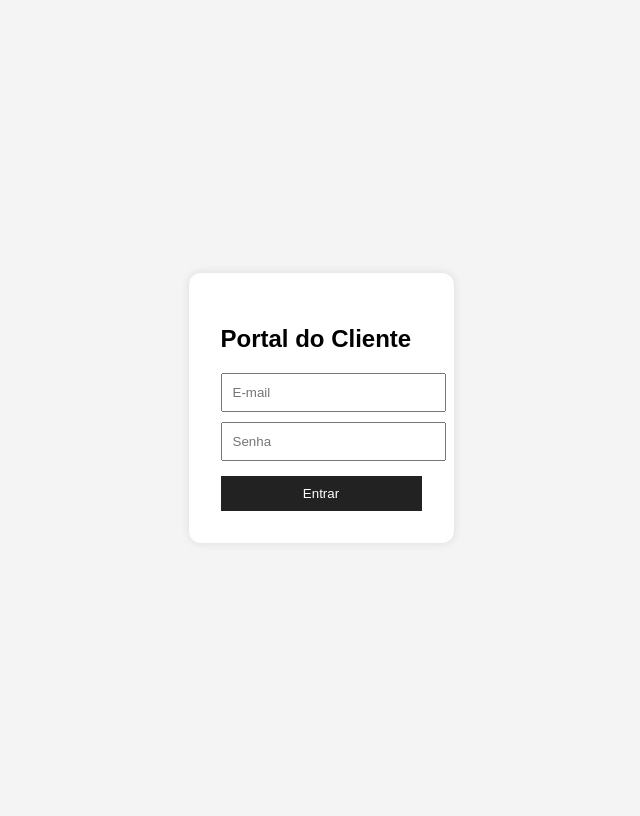
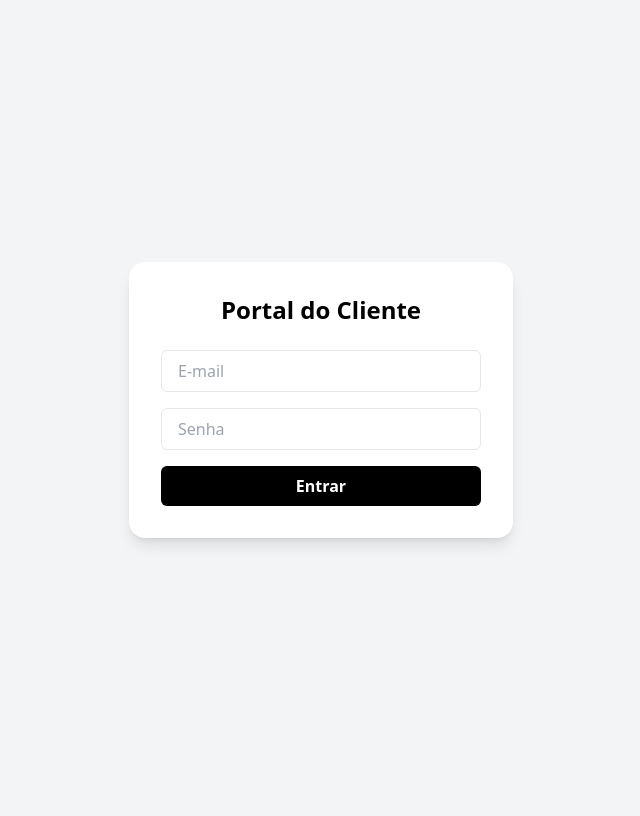
Before and after one commit to saviolimaverde/portal-cliente-amlv, a Flask app: page / in a window 1280 px wide. Shown: the whole page, without its empty margins (319-959 px from the left). After the commit the page ends 545 px from the top, so only its background shows below. Run offline with Flask 3, Linux system fonts and the light colour scheme; some libraries are stand-ins or nearby versions.

Commit message:
Substitui arquivos pelo portal padronizado AMLV

```diff
--- a/app.py
+++ b/app.py
@@ -1,38 +1,30 @@
-from flask import Flask, render_template, redirect, url_for, request, session
+
+from flask import Flask, render_template, request, redirect, url_for, session
 import os
 
 app = Flask(__name__)
 app.secret_key = os.urandom(24)
 
-users = {
-    "cliente@amlv.com": "1234"
-}
+@app.route('/')
+def home():
+    return render_template('login.html')
 
-@app.route("/")
-def home():
-    if "user" in session:
-        return redirect(url_for("dashboard"))
-    return render_template("login.html")
+@app.route('/login', methods=['POST'])
+def login():
+    email = request.form['email']
+    password = request.form['password']
+    if email == 'teste@amlvadvocacia.com.br' and password == '123456':
+        session['user'] = {'email': email}
+        return redirect('/dashboard')
+    return redirect('/')
 
-@app.route("/login", methods=["POST"])
-def login():
-    email = request.form.get("email")
-    senha = request.form.get("senha")
-    if email in users and users[email] == senha:
-        session["user"] = email
-        return redirect(url_for("dashboard"))
-    return render_template("login.html", erro="Credenciais inválidas")
-
-@app.route("/dashboard")
+@app.route('/dashboard')
 def dashboard():
     if "user" not in session:
-        return redirect(url_for("home"))
-    return render_template("dashboard.html", user=session["user"])
+        return redirect(url_for('home'))
+    return render_template('dashboard.html', user=session["user"])
 
-@app.route("/logout")
+@app.route('/logout')
 def logout():
-    session.pop("user", None)
-    return redirect(url_for("home"))
-
-if __name__ == "__main__":
-    app.run(debug=True)
+    session.pop('user', None)
+    return redirect('/')
--- a/static/css/style.css
+++ /dev/null
@@ -1,37 +0,0 @@
-body {
-    font-family: sans-serif;
-    background-color: #f4f4f4;
-    display: flex;
-    justify-content: center;
-    align-items: center;
-    height: 100vh;
-}
-
-.login-container, .dashboard {
-    background-color: white;
-    padding: 2em;
-    border-radius: 12px;
-    box-shadow: 0 0 10px rgba(0,0,0,0.1);
-}
-
-.login-container input {
-    display: block;
-    width: 100%;
-    padding: 10px;
-    margin-top: 10px;
-}
-
-.login-container button {
-    margin-top: 15px;
-    padding: 10px;
-    width: 100%;
-    background-color: #222;
-    color: white;
-    border: none;
-    cursor: pointer;
-}
-
-.erro {
-    color: red;
-    font-size: 0.9em;
-}
--- a/templates/login.html
+++ b/templates/login.html
@@ -1,20 +1,21 @@
+
 <!DOCTYPE html>
 <html lang="pt-br">
 <head>
     <meta charset="UTF-8">
-    <title>Portal do Cliente | AMLV Advocacia</title>
-    <link rel="stylesheet" href="{{ url_for('static', filename='css/style.css') }}">
+    <title>Portal do Cliente - Login</title>
+    <script src="https://cdn.tailwindcss.com"></script>
 </head>
-<body>
-    <div class="login-container">
-        <h2>Portal do Cliente</h2>
-        {% if erro %}
-            <p class="erro">{{ erro }}</p>
-        {% endif %}
-        <form method="post" action="{{ url_for('login') }}">
-            <input type="email" name="email" placeholder="E-mail" required>
-            <input type="password" name="senha" placeholder="Senha" required>
-            <button type="submit">Entrar</button>
+<body class="bg-gray-100 flex items-center justify-center h-screen">
+    <div class="bg-white p-8 rounded-2xl shadow-lg w-96">
+        <h2 class="text-2xl font-bold mb-6 text-center text-black">Portal do Cliente</h2>
+        <form action="/login" method="POST" class="space-y-4">
+            <input type="email" name="email" placeholder="E-mail" required
+                class="w-full px-4 py-2 border rounded-md focus:outline-none focus:ring-2 focus:ring-black" />
+            <input type="password" name="password" placeholder="Senha" required
+                class="w-full px-4 py-2 border rounded-md focus:outline-none focus:ring-2 focus:ring-black" />
+            <button type="submit"
+                class="w-full bg-black text-white font-bold py-2 rounded-md hover:bg-gray-800">Entrar</button>
         </form>
     </div>
 </body>
```
Also changed, not shown: templates/dashboard.html (+10 -7 lines), 1 other file.
